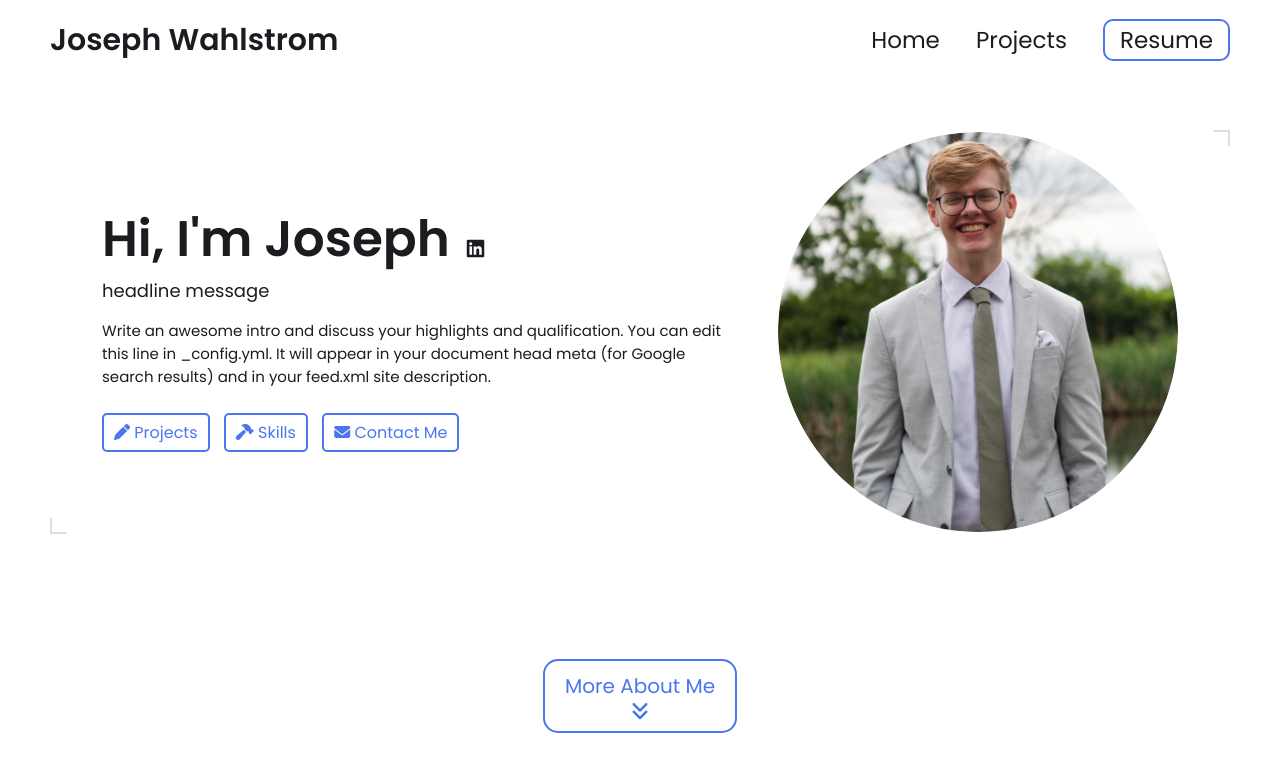
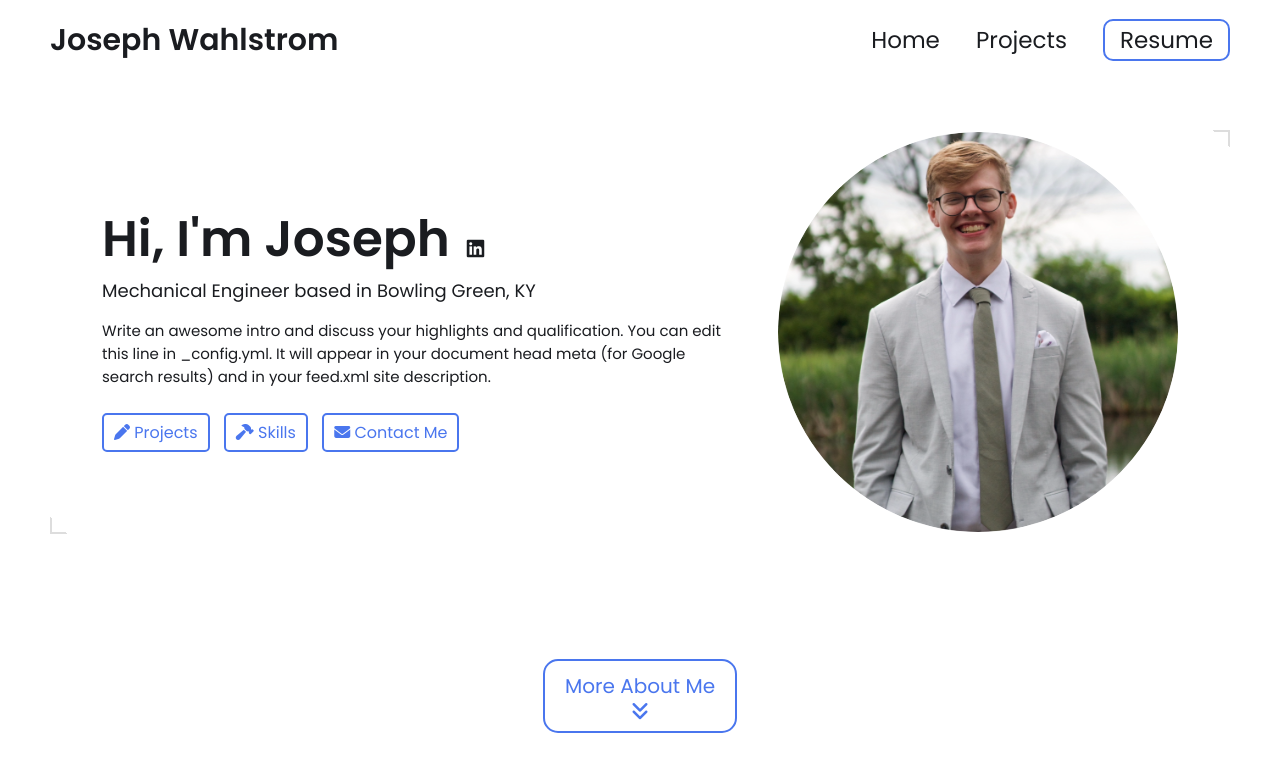
Before and after one commit to JosephWah/JosephW.github.io, a Jekyll site: the page built from index.html, in a window 1280 px wide and 900 px high. Shown: the top 772 px of the window. Built offline with Jekyll 4.4.1, drawn with Linux system fonts in a browser that asks for light colours.

Commit message:
Update _config.yml

```diff
--- a/_config.yml
+++ b/_config.yml
@@ -13,7 +13,7 @@ title: Joseph's Portfolio # This is what shows up in the tab of the browser
 
 # Hero Section
 name: Joseph Wahlstrom
-headline: headline message
+headline: Mechanical Engineer based in Bowling Green, KY
 description: >- # dont remove this line. this will ignore all new lines until the next section
   Write an awesome intro and discuss your highlights and qualification. You can edit this
   line in _config.yml. It will appear in your document head meta (for
@@ -38,7 +38,7 @@ external-links:    # input only your own url slug. The icons with missing entrie
   # x-twitter:   # https://x.com/{your url slug}
   # threads:            # https://threads.net/@{your url slug}
   instragram: joseph_621a   # https://instagram.com/{your url slug}
-  youtube:          # https://youtube.com/@{your url slug}
+  #youtube:          # https://youtube.com/@{your url slug}
   # discord:            # https://discord.com/users/{your url slug}
   # bluesky:           # https://bsky.app/profile/{your url slug}
 
```
